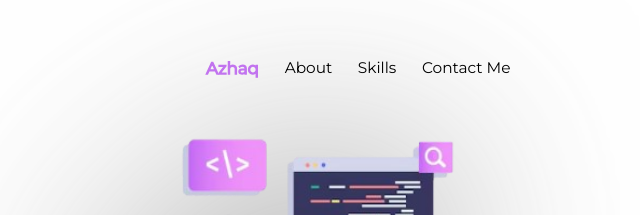
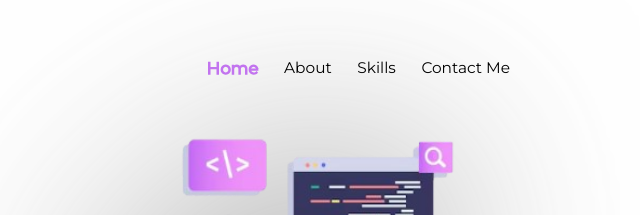
Before and after one commit to daniyalhusain10/MyPortfolio, a plain HTML site: page index.html in a window 1280 px wide. Shown: the top 215 px of the page, 640-1280 px from the left. Drawn offline with Linux system fonts and the light colour scheme.

Commit message:
Updated index.html

```diff
--- a/index.html
+++ b/index.html
@@ -28,7 +28,7 @@
 
 
             <div class="list">
-            <li><a id="active" href="">Azhaq</a></li>
+            <li><a id="active" href="">home</a></li>
             <li><a href="#about">about</a></li>
             <li><a href="#skillsi">skills</a></li>
             <li><a href="#back4">contact me</a></li>
```
